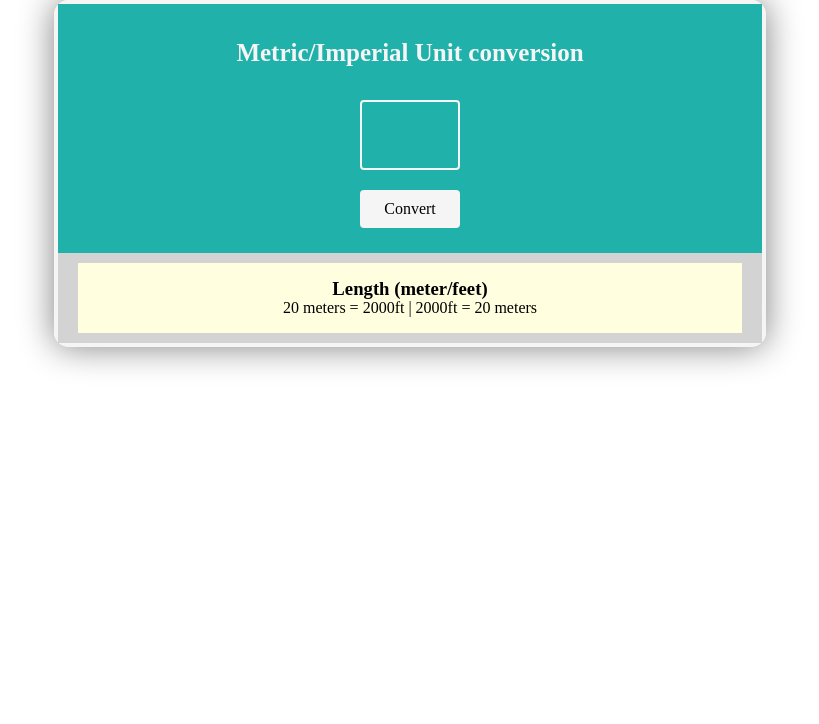
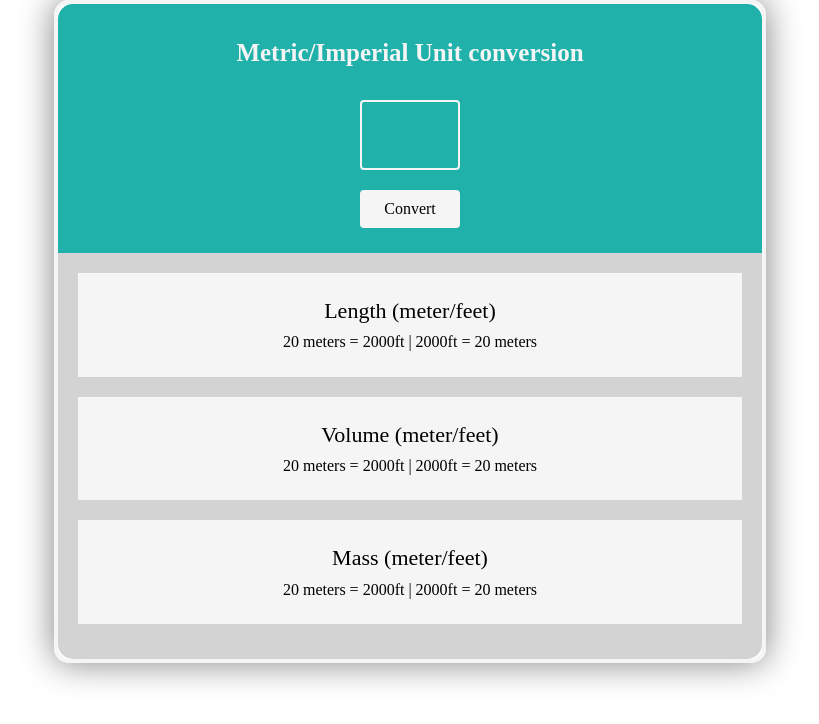
Before and after one commit to DanieleLG90/Unit-Converter, a website built with Vite: page index.html in a window 1280 px wide. Shown: the whole page, without its empty margins (230-1049 px from the left). Built offline with nearby package versions, Linux system fonts and the light colour scheme.

Commit message:
update
finish html, base structure css

```diff
--- a/index.css
+++ b/index.css
@@ -16,6 +16,7 @@
     background: lightseagreen;
     display: flex;
     flex-direction: column;
+    border-radius: 15px 15px 0px 0px;
 }
 .title {
     color: whitesmoke;
@@ -51,9 +52,24 @@
     display: flex;
     flex-direction: column;
     text-align: center;
+    border-radius: 0px 0px 15px 15px;
+
+}
+.length-conversion,
+.volume-conversion,
+.mass-conversion{
+    margin: 10px 20px;
+    background: whitesmoke;
+    padding: 25px 50px;
 }
 .length-conversion{
-    margin: 10px 20px;
-    background: lightyellow;
-    padding: 15px 50px;
+    margin-top: 20px;
 }
+.mass-conversion{
+    margin-bottom: 35px;
+}
+h3{
+    font-size: 22px;
+    font-weight: 300;
+    margin-bottom: 10px;
+}
--- a/index.html
+++ b/index.html
@@ -14,6 +14,14 @@
                     <h3> Length (meter/feet)</h3>
                     <p>20 meters = 2000ft | 2000ft = 20 meters</p>
                 </div>
+                <div class="volume-conversion">
+                    <h3> Volume (meter/feet)</h3>
+                    <p>20 meters = 2000ft | 2000ft = 20 meters</p>
+                </div>
+                <div class="mass-conversion">
+                    <h3> Mass (meter/feet)</h3>
+                    <p>20 meters = 2000ft | 2000ft = 20 meters</p>
+                </div>
             </div>
         </div>
         <script src="index.js"></script>
```
